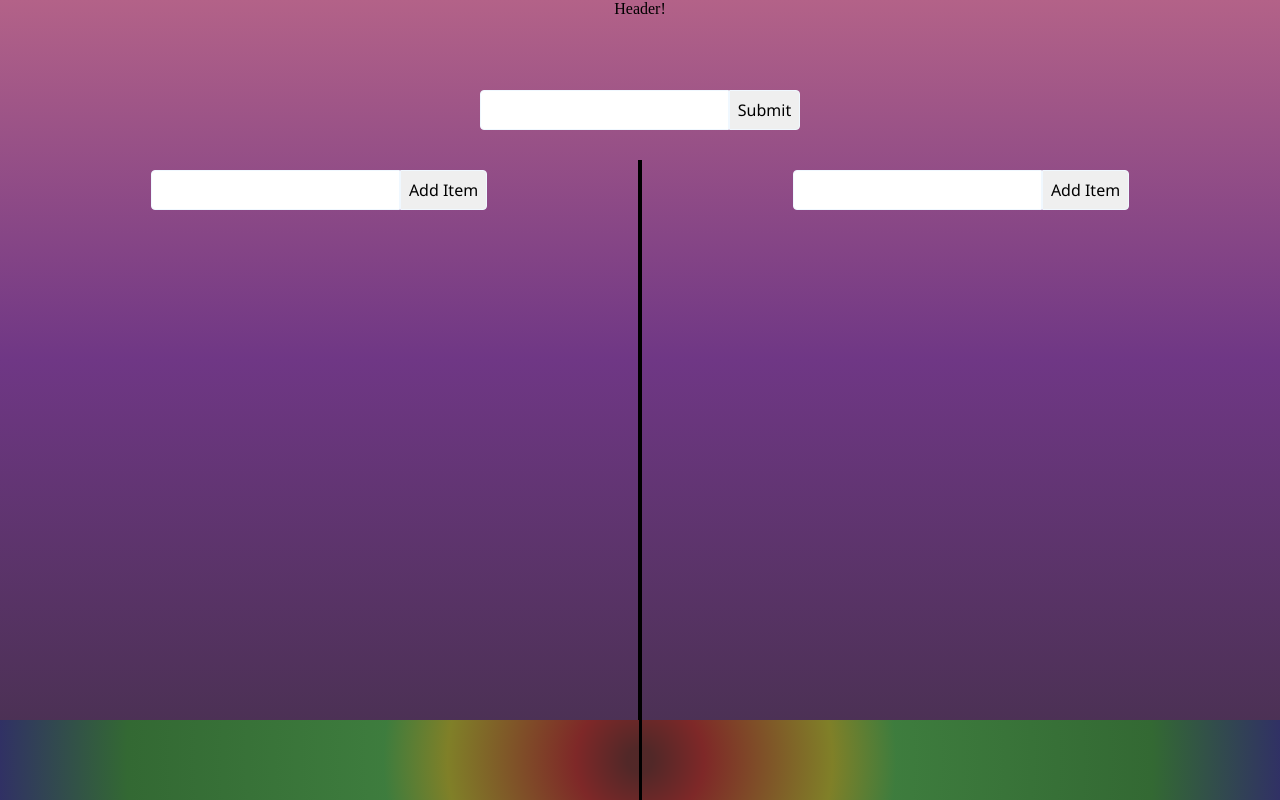
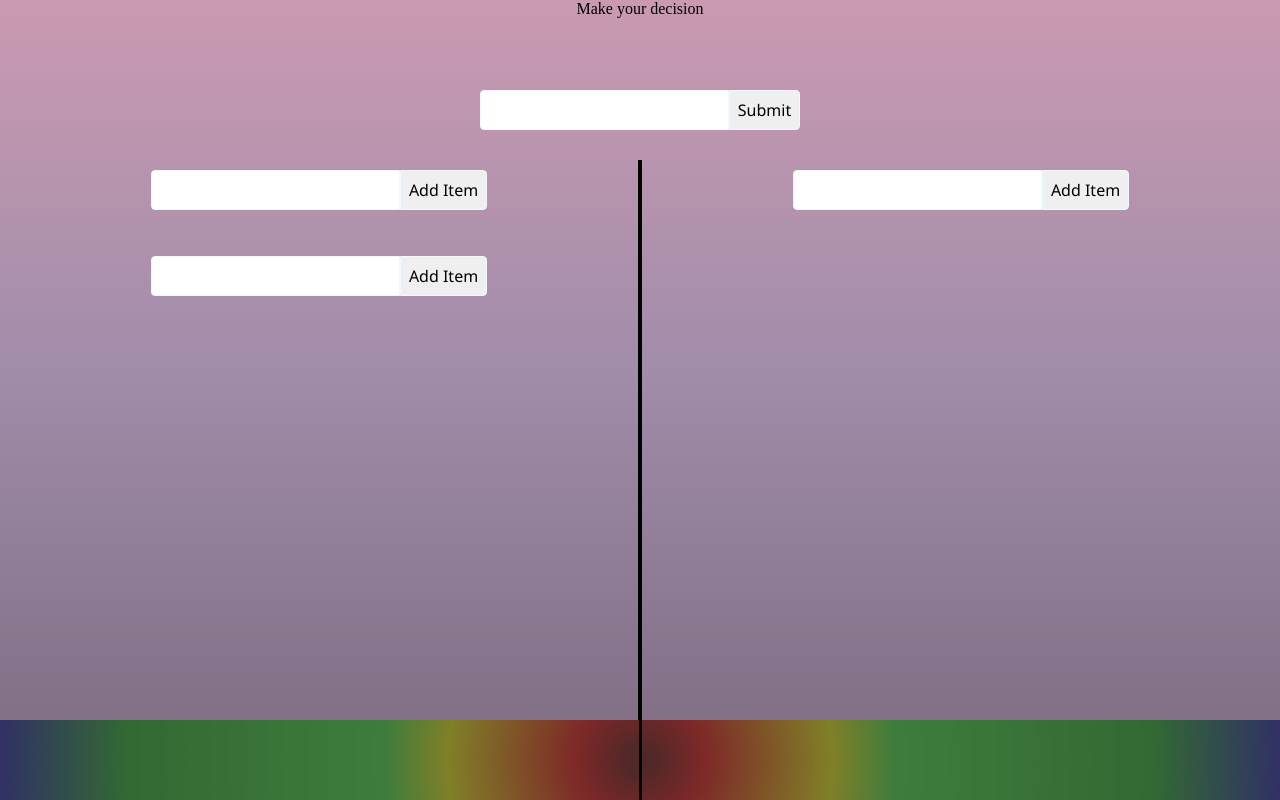
Before and after one commit to BillyCoda/rather, an Angular app: page / in a window 1280 px wide. Built offline with nearby package versions, Linux system fonts and the light colour scheme.

Commit message:
Fixing weights

```diff
--- a/src/app/app.component.html
+++ b/src/app/app.component.html
@@ -1,6 +1,6 @@
 <div class="container">
   <div class="full">
-    Header!
+    Make your decision
   </div>
   <app-question></app-question>
   <div class="options">
@@ -9,5 +9,3 @@
   </div>
   <app-meter></app-meter>
 </div>
-
-<router-outlet></router-outlet>
--- a/src/app/options/opt-one/opt-one.component.html
+++ b/src/app/options/opt-one/opt-one.component.html
@@ -1,4 +1,11 @@
 <div class="option-container-one">
+  <div class="add" *ngIf="!leftOptSubmitted">
+    <input type="text" (keydown.enter)="submitLeftOpt()" [(ngModel)]="leftOpt" />
+    <button class="add-item" (click)="submitLeftOpt()">Add Item</button>
+  </div>
+  <div class="add left-opt" *ngIf="leftOptSubmitted">
+    {{ leftOpt }}
+  </div>
   <ul *ngFor="let item of options">
     <li>{{ item }}</li>
   </ul>
--- a/src/app/options/opt-one/opt-one.component.ts
+++ b/src/app/options/opt-one/opt-one.component.ts
@@ -1,19 +1,22 @@
-import { Component, OnInit, DoCheck } from "@angular/core";
-import { WeightLogicService } from "src/app/services/weight-logic.service";
+import { Component, OnInit, DoCheck } from '@angular/core';
+import { WeightLogicService } from 'src/app/services/weight-logic.service';
 
 @Component({
-  selector: "app-opt-one",
-  templateUrl: "./opt-one.component.html",
-  styleUrls: ["./opt-one.component.css"]
+  selector: 'app-opt-one',
+  templateUrl: './opt-one.component.html',
+  styleUrls: ['./opt-one.component.css']
 })
 export class OptOneComponent implements OnInit, DoCheck {
   private options: string[];
   leftWeight: number;
   newItem: string;
+  leftOpt: string;
+  leftOptSubmitted: boolean;
 
   constructor(private weightServe: WeightLogicService) {}
 
   ngOnInit() {
+    this.leftOptSubmitted = false;
     this.options = [];
     this.addItem();
   }
@@ -22,11 +25,18 @@ export class OptOneComponent implements OnInit, DoCheck {
     //
   }
 
+  submitLeftOpt() {
+    if (!!this.leftOpt) {
+      this.leftOptSubmitted = true;
+    }
+  }
+
   addItem() {
     if (!!this.newItem) {
       this.options.push(this.newItem);
       this.leftWeight = this.options.length;
       this.weightServe.addLeft(this.leftWeight);
+      this.newItem = '';
     }
   }
 }
--- a/src/app/services/weight-logic.service.ts
+++ b/src/app/services/weight-logic.service.ts
@@ -7,6 +7,7 @@ export class WeightLogicService {
   weightedValue: number;
   leftValue: number;
   rightValue: number;
+  // additions need to be actually weighted and balanced
 
   constructor() {
     this.avgMeter();
--- a/src/styles.css
+++ b/src/styles.css
@@ -2,7 +2,7 @@ body {
     padding: 0;
     margin: 0;
     overflow: hidden;
-    background-image: linear-gradient(rgb(179, 98, 136), rgb(111, 55, 133), rgb(76, 49, 85));
+    background-image: linear-gradient(rgb(202, 154, 177), rgb(162, 141, 170), rgb(129, 112, 134));
 }
 
 .full {
@@ -42,7 +42,7 @@ input {
 .big-question {
     font-size: 2.4rem;
     font-family: 'Segoe UI', Tahoma, Geneva, Verdana, sans-serif;
-    color: pink;
+    color: rgb(29, 14, 25);
     font-weight: bold;
 }
 
```
